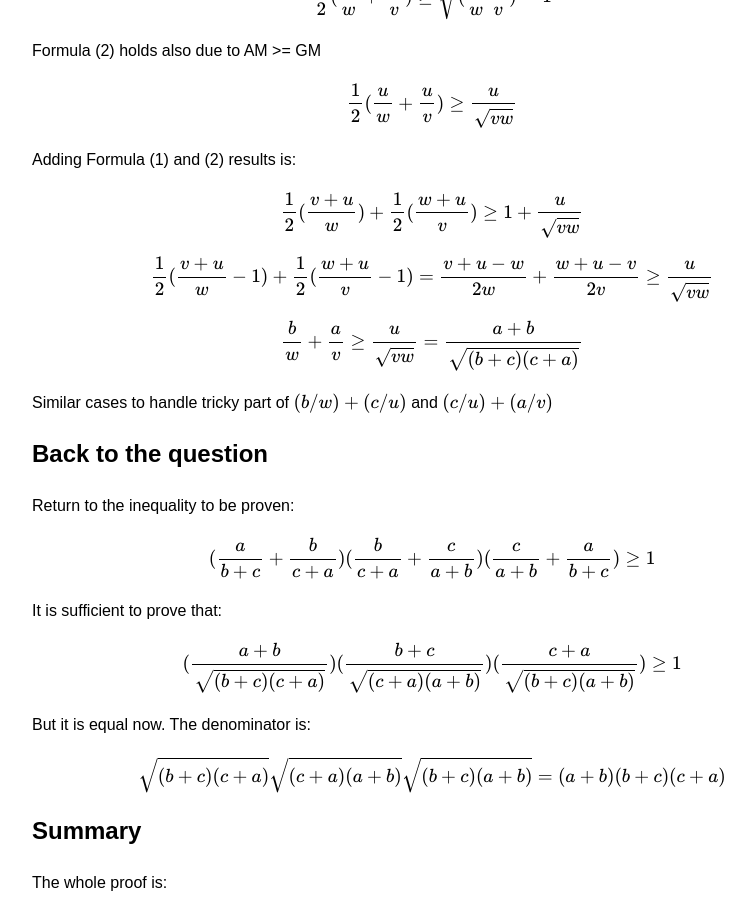
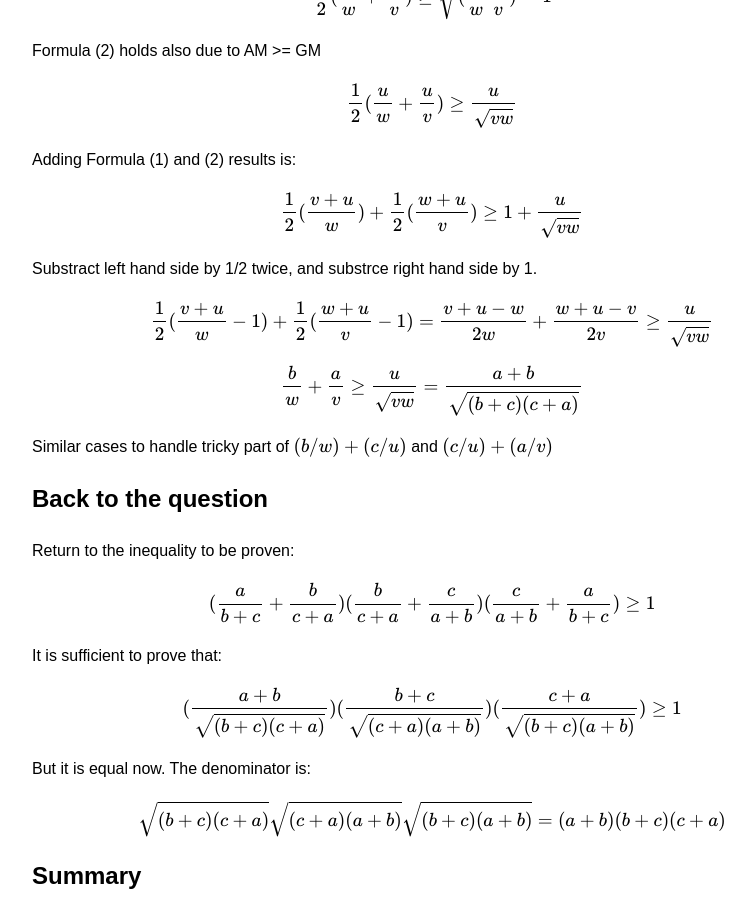
Before and after one commit to tinhomak/tinhomak.github.io, a Jekyll site: the page docs/math/solve_an_2020_irish_math_olymapid_question.html, which Jekyll copies as it is, in a window 1280 px wide and 900 px high, scrolled down 764 px. Shown: the whole window, without its empty margins (208-963 px from the left). Built offline with Jekyll 4.4.1, drawn with Linux system fonts in a browser that asks for light colours.

```diff
--- a/docs/math/solve_an_2020_irish_math_olymapid_question.html
+++ b/docs/math/solve_an_2020_irish_math_olymapid_question.html
@@ -29,6 +29,9 @@
     <p>Adding Formula (1) and (2) results is:</p>
     <p>
         $$\frac{1}{2} (\frac{v+u}{w}) + \frac{1}{2} (\frac{w+u}{v}) \geq 1 + \frac{u}{\sqrt{vw}}$$
+    </p>
+    <p>Substract left hand side by 1/2 twice, and substrce right hand side by 1.</p>
+    <p>
         $$\frac{1}{2} (\frac{v+u}{w} -1) + \frac{1}{2} (\frac{w+u}{v} -1) = \frac{v+u-w}{2w} + \frac{w+u-v}{2v} \geq \frac{u}{\sqrt{vw}}$$
         $$\frac{b}{w} + \frac{a}{v} \geq \frac{u}{\sqrt{vw}} = \frac{a+b}{\sqrt{(b+c)(c+a)}}$$
     </p>
```
